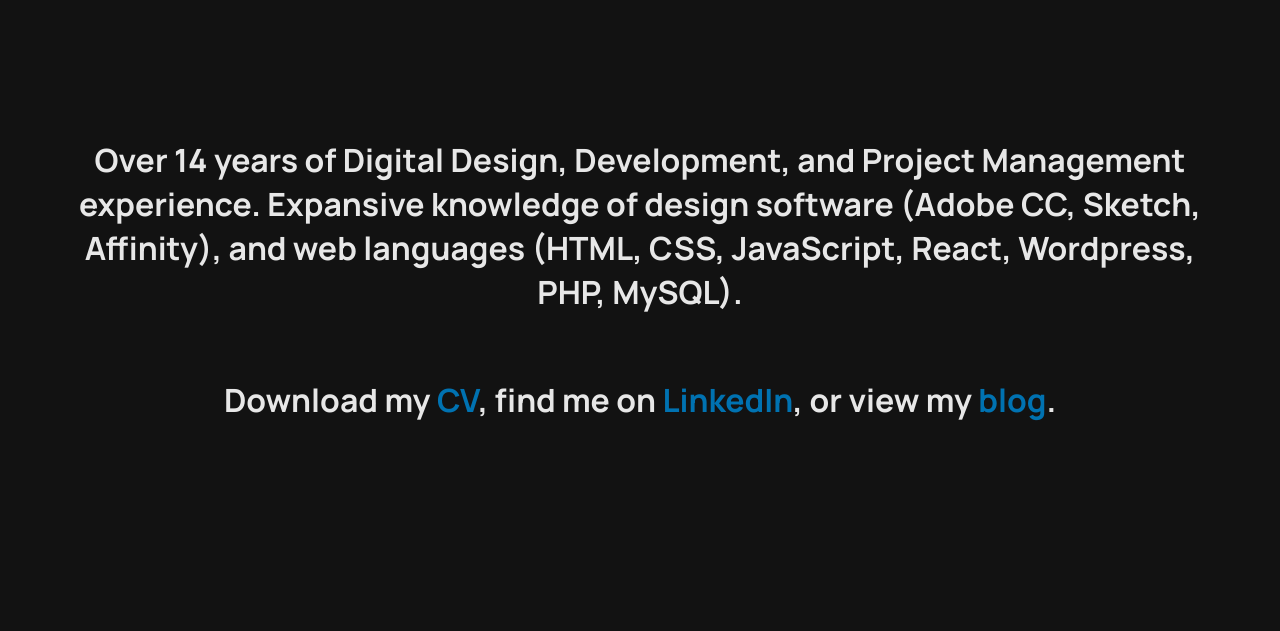
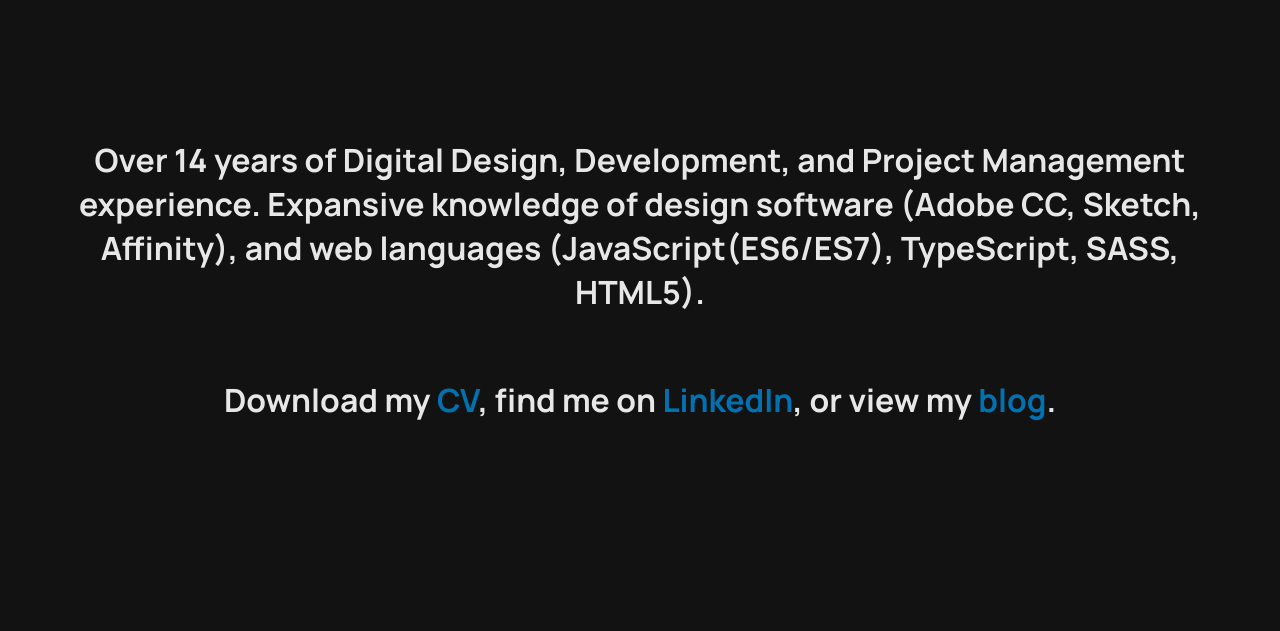
Before and after one commit to marclucraft/marclucraft.github.io, a plain HTML site: page index.html in a window 1280 px wide. Shown: the part 880-1511 px from the top of the page. Drawn offline with nearby package versions, Linux system fonts and the light colour scheme.

Commit message:
Update index.html

```diff
--- a/index.html
+++ b/index.html
@@ -30,7 +30,7 @@
             <span id="down"><i class="fas fa-arrow-down"></i></span>
         </div>
         <div id="about">
-            <p>Over 14 years of Digital Design, Development, and Project Management experience. Expansive knowledge of design software (Adobe CC, Sketch, Affinity), and web languages (HTML, CSS, JavaScript, React, Wordpress, PHP, MySQL).</p>
+            <p>Over 14 years of Digital Design, Development, and Project Management experience. Expansive knowledge of design software (Adobe CC, Sketch, Affinity), and web languages (JavaScript(ES6/ES7), TypeScript, SASS, HTML5).</p>
             <p>Download my <a href="assets/Marc_Lucraft-CV.pdf">CV</a>, find me on <a
                     href="https://www.linkedin.com/in/marc-lucraft-b4890a1a2/">LinkedIn</a>, or view my <a href="https://blog.marclucraft.co.uk">blog</a>.</p>
         </div>
```
